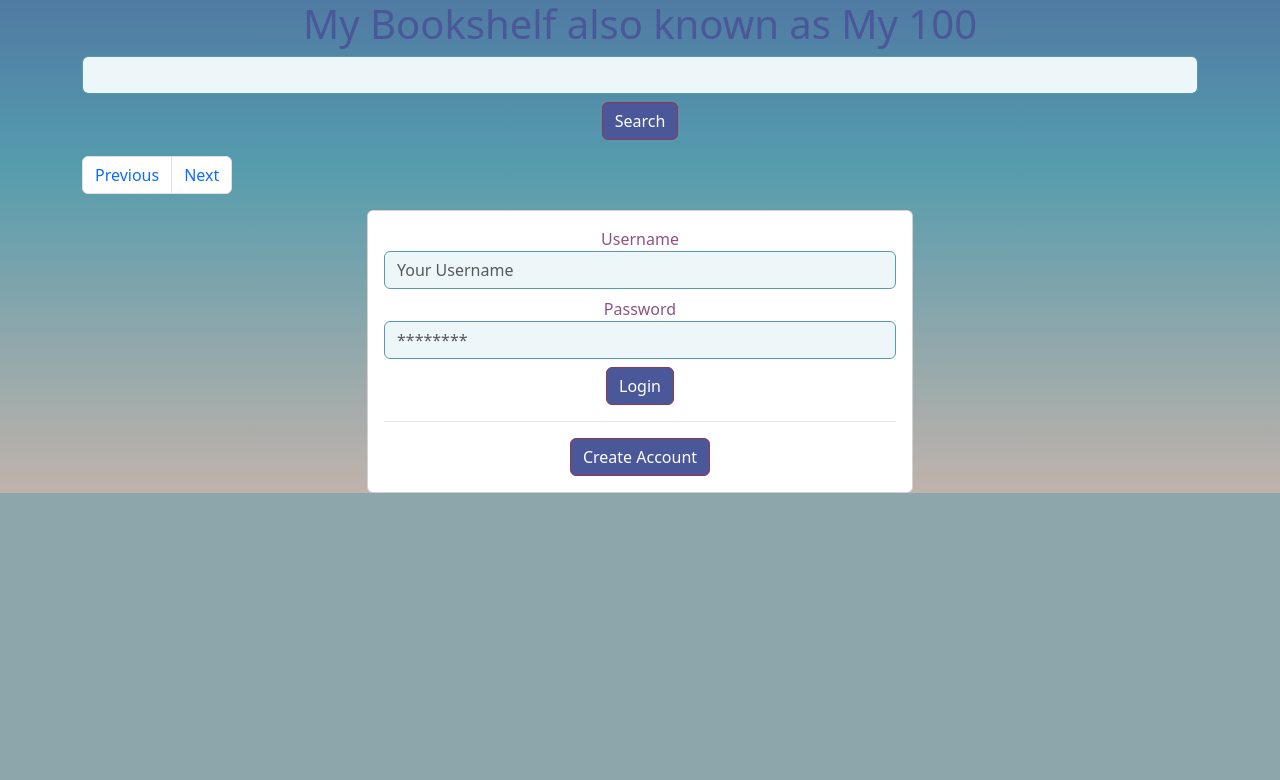
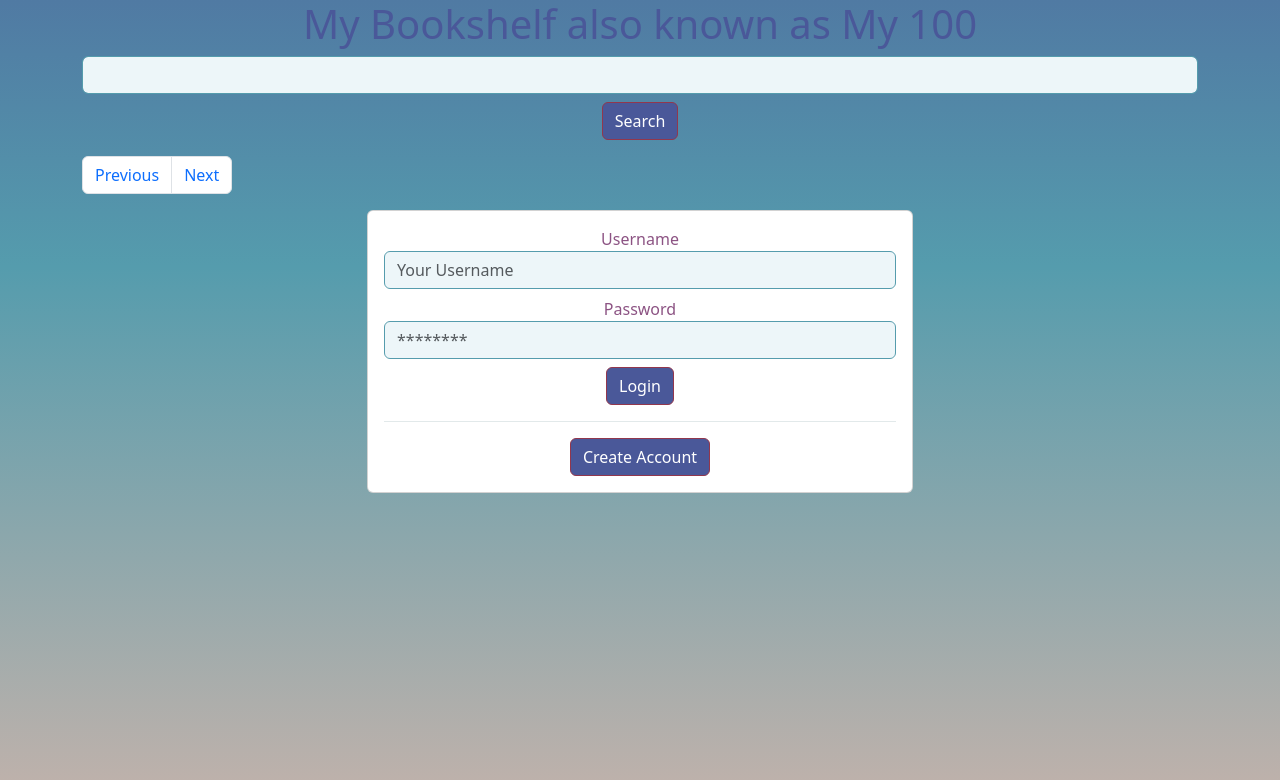
Before and after one commit to 206Dorian/my-bookshelf, a React (Create React App) app in the folder client/: page / in a window 1280 px wide. Shown: the top 780 px of the page. Built offline with nearby package versions, Linux system fonts and the light colour scheme.

Commit message:
debugged vh issue and made it 100vh

```diff
--- a/client/src/App.css
+++ b/client/src/App.css
@@ -12,5 +12,5 @@
 .App {
   text-align: center;
   background: linear-gradient(to bottom, #507AA3, #559cad, #8BA7AC, #C1B2AB);
-
+  height: 100vh;
 }
--- a/client/src/components/Login.css
+++ b/client/src/components/Login.css
@@ -11,9 +11,9 @@
     --offWhite: #EDF6F9;
   }
 
-  body {
+  /* body {
     background-color: var(--DorianGrey);
-  }
+  } */
 
   h1 {
     color: var(--YinBlue);
```
